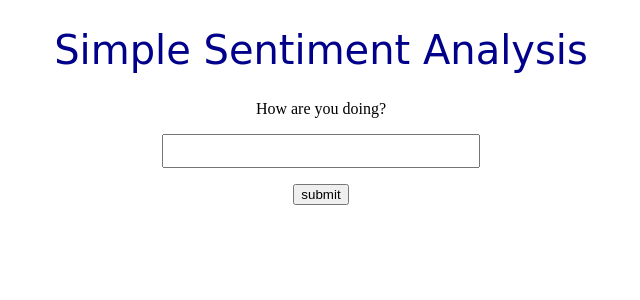
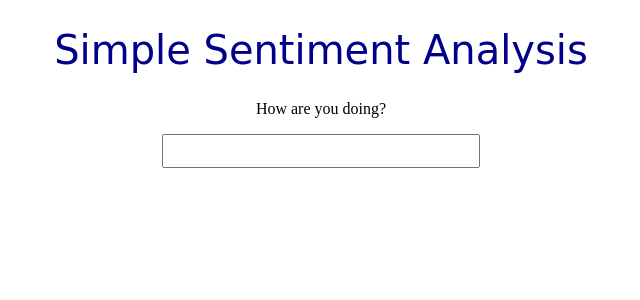
Before and after one commit to FairyOnIce/FlaskApp, a Flask app: page / in a window 1280 px wide. Shown: the top 300 px of the page, without its empty margins (319-959 px from the left). Run offline with Flask 2, Linux system fonts and the light colour scheme.

Commit message:
remove submit buttom

```diff
--- a/templates/index_page.html
+++ b/templates/index_page.html
@@ -7,7 +7,6 @@
 <form action ="/index_page" method = "post">
     How are you doing?
     <p><input type = "text" name = "nm"/></p>
-    <p><input type = "submit" value = "submit"/></p>
 </form>
 {% if output is not none %}
     <h2>According to...</h2>
```
